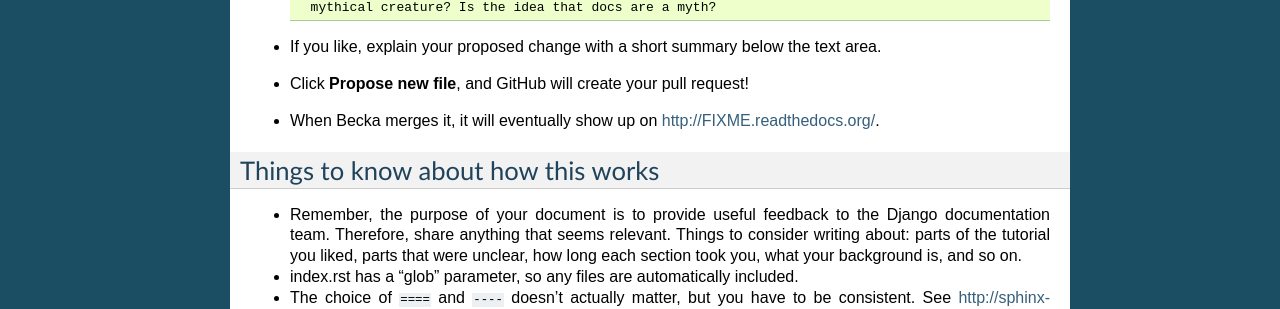
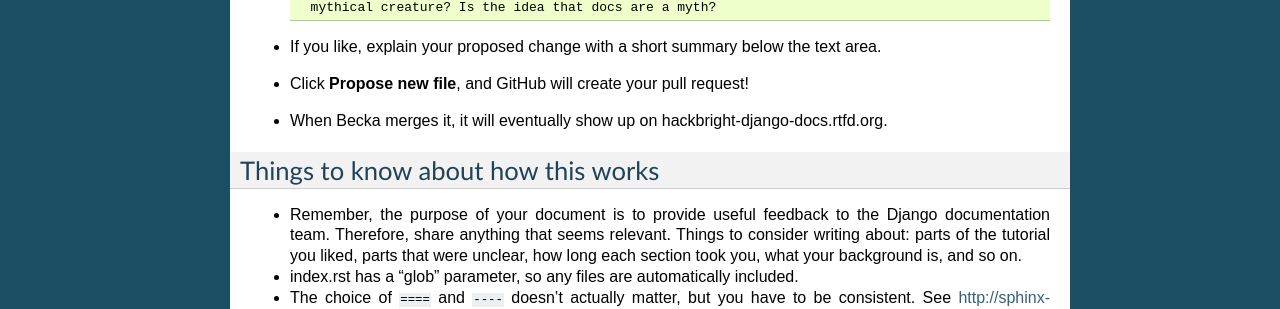
Before and after one commit to paulproteus/hackbright-django, a Sphinx documentation site: the page built from docs/howto.rst, in a window 1280 px wide. Shown: the part 755-1064 px from the top of the page. Built offline with Sphinx 7.4.7, drawn with Linux system fonts in a browser that asks for light colours.

Commit message:
Update howto.rst

```diff
--- a/docs/howto.rst
+++ b/docs/howto.rst
@@ -49,7 +49,7 @@
 
 * Click **Propose new file**, and GitHub will create your pull request!
 
-* When Becka merges it, it will eventually show up on http://FIXME.readthedocs.org/.
+* When Becka merges it, it will eventually show up on hackbright-django-docs.rtfd.org.
 
 
 Things to know about how this works
```
